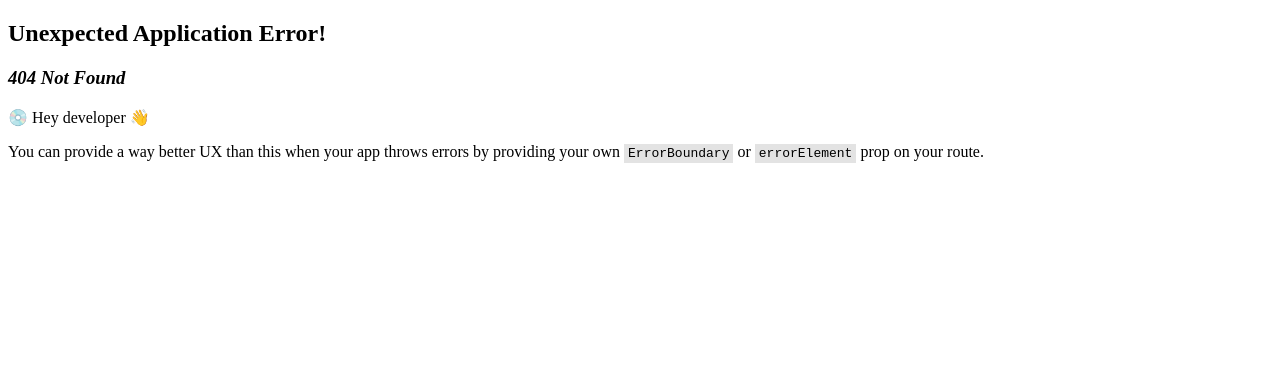
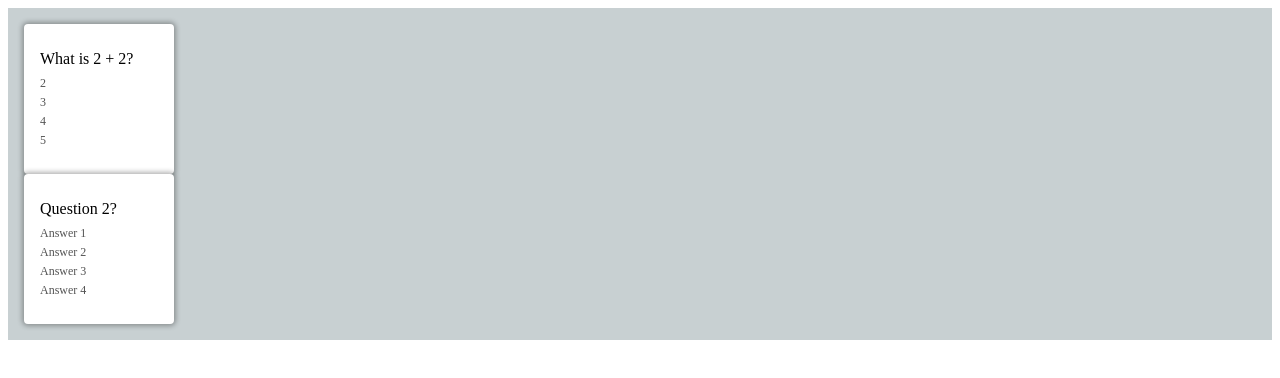
Before and after one commit to jugoslavjeftenic/wds-react-youtube, a React (Create React App) app: page /flashcards in a window 1280 px wide. Before the commit this address had no page. Shown: the top 378 px of the page. Built offline with nearby package versions, Linux system fonts and the light colour scheme.

Commit message:
05-flashcards

```diff
--- /dev/null
+++ b/src/05-flashcards/Flashcard.js
@@ -0,0 +1,22 @@
+import React, { useState } from 'react';
+
+export default function Flashcard({ flashcard }) {
+    const [flip, setFlip] = useState(false);
+
+    return (
+        <div
+            className={`card ${flip ? 'flip' : ''}`}
+            onClick={() => setFlip(!flip)}
+        >
+            <div className='front'>
+                {flashcard.question}
+                <div className='flashcard-options'>
+                    {flashcard.options.map(option => {
+                        return <div className='flashcard-option' key={option}>{option}</div>;
+                    })}
+                </div>
+            </div>
+            <div className='back'>{flashcard.answer}</div>
+        </div>
+    );
+}
--- /dev/null
+++ b/src/05-flashcards/FlashcardApp.css
@@ -0,0 +1,62 @@
+.flash-cards {
+    background-color: #c8d0d2;
+    padding: 1rem;
+}
+
+.flash-cards .card {
+    display: flex;
+    justify-content: center;
+    align-items: center;
+    position: relative;
+    border-radius: 0.25rem;
+    box-shadow: 0 0 5px 2px rgba(0, 0, 0, 0.3);
+    background-color: white;
+    transform-style: preserve-3d;
+    height: 150px;
+    width: 150px;
+    transition: 150ms;
+    cursor: pointer;
+    transform: perspective(1000px) rotateY(var(--rotate-y, 0)) translateY(var(--translate-y, 0));
+}
+
+.card:hover {
+    --translate-y: -2px;
+    box-shadow: 0 0 5px 2px rgba(0, 0, 0, 0.5);
+}
+
+.card.flip {
+    --rotate-y: 180deg;
+}
+
+.card.flip .front {
+    opacity: 0;
+}
+
+.card .front {
+    left: 0;
+}
+
+.card .front,
+.card .back {
+    position: absolute;
+    padding: 1rem;
+    backface-visibility: hidden;
+}
+
+.card .back {
+    transform: rotateY(180deg);
+}
+
+.flashcard-options {
+    margin-top: 0.5rem;
+}
+
+.flashcard-option {
+    margin-top: 0.25rem;
+    color: #555;
+    font-size: 0.75rem;
+}
+
+.flashcard-option:first-child {
+    margin-top: 0;
+}
--- /dev/null
+++ b/src/05-flashcards/FlashcardApp.js
@@ -0,0 +1,28 @@
+import React, { useState } from 'react';
+import FlashcardList from './FlashcardList';
+import './FlashcardApp.css';
+
+export default function FlashCardApp() {
+    const [flashcards, setFlashcards] = useState(SAMPLE_FLASHCARDS);
+
+    return (
+        <div className='flash-cards'>
+            <FlashcardList flashcards={flashcards} />
+        </div>
+    );
+}
+
+const SAMPLE_FLASHCARDS = [
+    {
+        id: 1,
+        question: "What is 2 + 2?",
+        answer: "4",
+        options: ["2", "3", "4", "5"]
+    },
+    {
+        id: 2,
+        question: "Question 2?",
+        answer: "Answer",
+        options: ["Answer 1", "Answer 2", "Answer 3", "Answer 4"]
+    }
+];
--- /dev/null
+++ b/src/05-flashcards/FlashcardList.js
@@ -0,0 +1,12 @@
+import React from 'react';
+import Flashcard from './Flashcard';
+
+export default function FlashcardList({ flashcards }) {
+    return (
+        <div className='card-grid'>
+            {flashcards.map(flashcard => {
+                return <Flashcard flashcard={flashcard} key={flashcard.id} />;
+            })}
+        </div>
+    );
+}
--- a/src/App.js
+++ b/src/App.js
@@ -30,6 +30,7 @@
 					<li><Link to="infinite-scrolling">Infinite Scrolling</Link></li>
 					<li><Link to="todo">Todo List</Link></li>
 					<li><Link to="currency-conversion">Currency Conversion</Link></li>
+					<li><Link to="flashcards">FlashCard</Link></li>
 				</ol>
 			</div>
 		</>
--- a/src/index.js
+++ b/src/index.js
@@ -7,6 +7,7 @@
 import InfiniteScrolling from './02-infinite-scrolling/InfiniteScrolling';
 import TodoApp from './03-todo-list/TodoApp';
 import CurrencyConversion from './04-currency-conversion/CurrencyConversion';
+import FlashcardApp from './05-flashcards/FlashcardApp';
 
 const router = createBrowserRouter([
 	{
@@ -28,6 +29,10 @@
 	{
 		path: "/currency-conversion",
 		element: <CurrencyConversion />,
+	},
+	{
+		path: "/flashcards",
+		element: <FlashcardApp />,
 	}
 ]);
 
```
